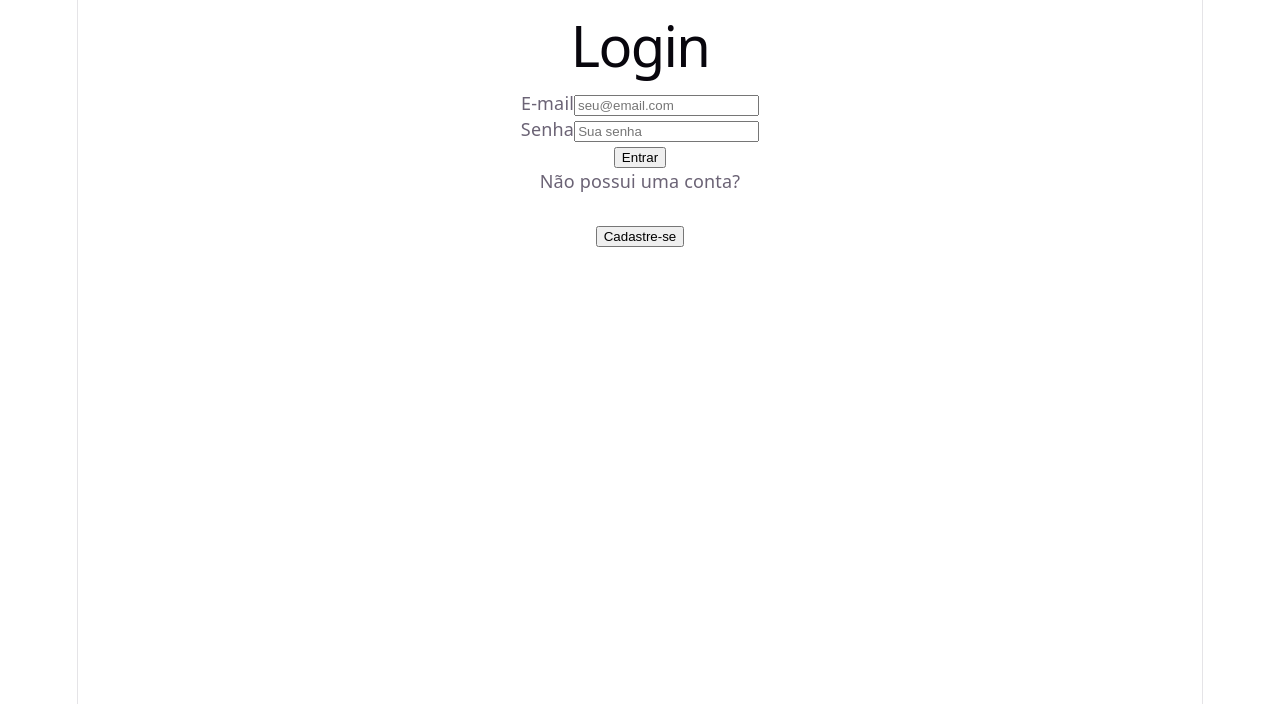
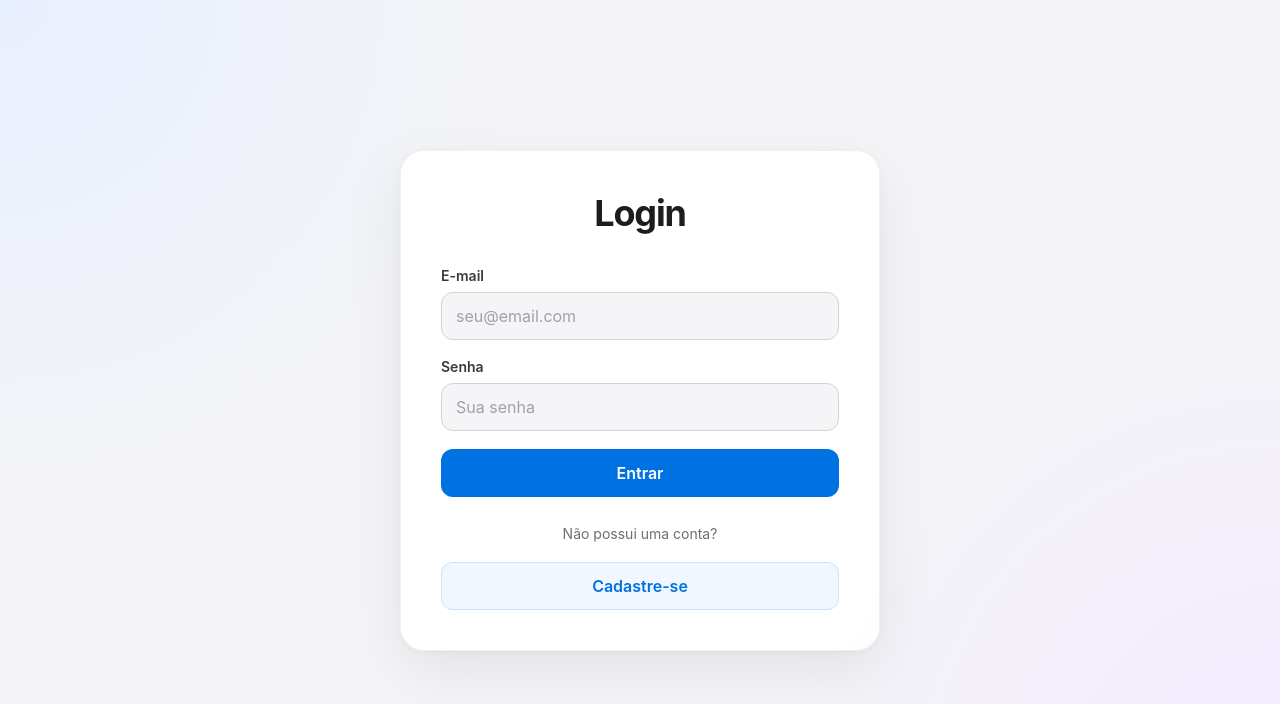
Before and after one commit to gaabrielmunhoz/atividade-somativa-2-tecnologias-devweb, a React (Vite) app: page / in a window 1280 px wide. Shown: the top 704 px of the page. Built offline with nearby package versions, Linux system fonts and the light colour scheme; no server answers.

Commit message:
atualização do css

```diff
--- a/src/App.css
+++ b/src/App.css
@@ -1,184 +1,332 @@
-.counter {
+#root > div {
+  width: 100%;
+  min-height: 100vh;
+
+  display: flex;
+  align-items: center;
+  justify-content: center;
+
+  padding: 40px 20px;
+}
+
+/* Card principal de cada página */
+#root > div > div {
+  width: 100%;
+  max-width: 480px;
+
+  background: rgba(255, 255, 255, 0.92);
+
+  border: 1px solid rgba(0, 0, 0, 0.06);
+  border-radius: 24px;
+
+  padding: 40px;
+
+  box-shadow:
+    0 20px 60px rgba(0, 0, 0, 0.08),
+    0 2px 8px rgba(0, 0, 0, 0.04);
+
+  backdrop-filter: blur(20px);
+  -webkit-backdrop-filter: blur(20px);
+
+  animation: aparecer 0.4s ease;
+}
+
+/* Remove interferência da div extra do Cadastro */
+#root > div > div > div {
+  width: 100%;
+}
+
+/* Títulos */
+h1 {
+  margin: 0 0 32px;
+
+  color: #1d1d1f;
+
+  font-size: 36px;
+  font-weight: 700;
+  letter-spacing: -1.2px;
+
+  text-align: center;
+}
+
+/* Formulários */
+form {
+  width: 100%;
+
+  display: flex;
+  flex-direction: column;
+
+  text-align: left;
+}
+
+/* Labels */
+label {
+  display: block;
+
+  margin: 0 0 8px;
+
+  color: #3a3a3c;
+
+  font-size: 14px;
+  font-weight: 600;
+}
+
+/* Inputs */
+input {
+  width: 100%;
+  height: 48px;
+
+  padding: 0 14px;
+
+  margin-bottom: 18px;
+
+  color: #1d1d1f;
+  background: #f5f5f7;
+
+  border: 1px solid #d2d2d7;
+  border-radius: 12px;
+
+  outline: none;
+
+  transition:
+    border-color 0.2s ease,
+    box-shadow 0.2s ease,
+    background 0.2s ease;
+}
+
+input::placeholder {
+  color: #a1a1a6;
+}
+
+input:hover {
+  border-color: #b5b5ba;
+}
+
+input:focus {
+  background: #ffffff;
+
+  border-color: #0071e3;
+
+  box-shadow:
+    0 0 0 3px rgba(0, 113, 227, 0.12);
+}
+
+/* Campo de data */
+input[type="date"] {
+  color: #3a3a3c;
+}
+
+/* Remove os BRs visuais porque usamos gap/margens pelo CSS */
+form br {
+  display: none;
+}
+
+/* Botões */
+button {
+  width: 100%;
+  min-height: 48px;
+
+  padding: 12px 18px;
+
+  color: #ffffff;
+  background: #0071e3;
+
+  border-radius: 12px;
+
+  font-weight: 600;
+
+  cursor: pointer;
+
+  transition:
+    background 0.2s ease,
+    transform 0.15s ease,
+    box-shadow 0.2s ease;
+}
+
+button:hover {
+  background: #0077ed;
+
+  box-shadow:
+    0 8px 20px rgba(0, 113, 227, 0.2);
+
+  transform: translateY(-1px);
+}
+
+button:active {
+  transform: translateY(0);
+  box-shadow: none;
+}
+
+button:focus-visible {
+  outline: 3px solid rgba(0, 113, 227, 0.25);
+  outline-offset: 3px;
+}
+
+/* Mensagens */
+form p {
+  margin-top: 16px;
+
+  color: #d70015;
+
+  font-size: 14px;
+  line-height: 1.5;
+
+  text-align: center;
+}
+
+/* Texto abaixo do formulário de login */
+form + p {
+  margin: 28px 0 10px;
+
+  color: #6e6e73;
+
+  font-size: 14px;
+
+  text-align: center;
+}
+
+/* Remove espaço criado pelos BRs fora do formulário */
+#root > div > div > br {
+  display: none;
+}
+
+/* Botão secundário, como "Cadastre-se" e "Sair" */
+form ~ button,
+#root > div > div > button {
+  margin-top: 10px;
+
+  color: #0071e3;
+  background: #f0f7ff;
+
+  border: 1px solid rgba(0, 113, 227, 0.15);
+}
+
+form ~ button:hover,
+#root > div > div > button:hover {
+  background: #e5f2ff;
+
+  box-shadow: none;
+}
+
+/* Área de dados da página Principal */
+h1 + p {
+  margin-bottom: 20px;
+}
+
+/* Div que contém os dados do usuário */
+#root > div > div > div:not(:only-child) {
+  margin-bottom: 24px;
+}
+
+/* Parágrafos da Principal */
+#root > div > div > div p {
+  margin: 0;
+
+  padding: 14px 16px;
+
+  color: #3a3a3c;
+  background: #f5f5f7;
+
+  border-bottom: 1px solid #e5e5ea;
+
+  font-size: 15px;
+  line-height: 1.5;
+}
+
+#root > div > div > div p:first-child {
+  border-radius: 12px 12px 0 0;
+}
+
+#root > div > div > div p:last-child {
+  border-bottom: 0;
+  border-radius: 0 0 12px 12px;
+}
+
+/* Quando só existe um parágrafo */
+#root > div > div > div p:only-child {
+  border-radius: 12px;
+}
+
+/* Loading */
+#root > div > p {
+  color: #6e6e73;
+
   font-size: 16px;
-  padding: 5px 10px;
-  border-radius: 5px;
-  color: var(--accent);
-  background: var(--accent-bg);
-  border: 2px solid transparent;
-  transition: border-color 0.3s;
-  margin-bottom: 24px;
+  font-weight: 500;
 
-  &:hover {
-    border-color: var(--accent-border);
+  text-align: center;
+}
+
+/* Animação de entrada */
+@keyframes aparecer {
+  from {
+    opacity: 0;
+    transform: translateY(12px);
   }
-  &:focus-visible {
-    outline: 2px solid var(--accent);
-    outline-offset: 2px;
+
+  to {
+    opacity: 1;
+    transform: translateY(0);
   }
 }
 
-.hero {
-  position: relative;
-
-  .base,
-  .framework,
-  .vite {
-    inset-inline: 0;
-    margin: 0 auto;
+/* Responsividade */
+@media (max-width: 600px) {
+  #root > div {
+    padding: 20px 14px;
   }
 
-  .base {
-    width: 170px;
-    position: relative;
-    z-index: 0;
+  #root > div > div {
+    padding: 28px 22px;
+
+    border-radius: 20px;
   }
 
-  .framework,
-  .vite {
-    position: absolute;
+  h1 {
+    margin-bottom: 26px;
+
+    font-size: 30px;
   }
 
-  .framework {
-    z-index: 1;
-    top: 34px;
-    height: 28px;
-    transform: perspective(2000px) rotateZ(300deg) rotateX(44deg) rotateY(39deg)
-      scale(1.4);
+  input {
+    height: 46px;
   }
 
-  .vite {
-    z-index: 0;
-    top: 107px;
-    height: 26px;
-    width: auto;
-    transform: perspective(2000px) rotateZ(300deg) rotateX(40deg) rotateY(39deg)
-      scale(0.8);
+  button {
+    min-height: 46px;
   }
 }
 
-#center {
-  display: flex;
-  flex-direction: column;
-  gap: 25px;
-  place-content: center;
-  place-items: center;
-  flex-grow: 1;
-
-  @media (max-width: 1024px) {
-    padding: 32px 20px 24px;
-    gap: 18px;
-  }
+.botao-sair {
+  color: #ffffff !important;
+  background: #d70015 !important;
+  border: 1px solid #d70015 !important;
 }
 
-#next-steps {
-  display: flex;
-  border-top: 1px solid var(--border);
-  text-align: left;
+.botao-sair:hover {
+  background: #b80012 !important;
+  border-color: #b80012 !important;
 
-  & > div {
-    flex: 1 1 0;
-    padding: 32px;
-    @media (max-width: 1024px) {
-      padding: 24px 20px;
-    }
-  }
-
-  .icon {
-    margin-bottom: 16px;
-    width: 22px;
-    height: 22px;
-  }
-
-  @media (max-width: 1024px) {
-    flex-direction: column;
-    text-align: center;
-  }
+  box-shadow:
+    0 8px 20px rgba(215, 0, 21, 0.2) !important;
 }
 
-#docs {
-  border-right: 1px solid var(--border);
+.botao-cancelar {
+  margin-top: 12px;
 
-  @media (max-width: 1024px) {
-    border-right: none;
-    border-bottom: 1px solid var(--border);
-  }
+  color: #d70015;
+  background: #fff2f4;
+
+  border: 1px solid #d70015;
 }
 
-#next-steps ul {
-  list-style: none;
-  padding: 0;
-  display: flex;
-  gap: 8px;
-  margin: 32px 0 0;
+.botao-cancelar:hover {
+  color: #b80012;
+  background: rgba(215, 0, 21, 0.06);
 
-  .logo {
-    height: 18px;
-  }
+  border-color: #b80012;
 
-  a {
-    color: var(--text-h);
-    font-size: 16px;
-    border-radius: 6px;
-    background: var(--social-bg);
-    display: flex;
-    padding: 6px 12px;
-    align-items: center;
-    gap: 8px;
-    text-decoration: none;
-    transition: box-shadow 0.3s;
+  box-shadow: none;
 
-    &:hover {
-      box-shadow: var(--shadow);
-    }
-    .button-icon {
-      height: 18px;
-      width: 18px;
-    }
-  }
-
-  @media (max-width: 1024px) {
-    margin-top: 20px;
-    flex-wrap: wrap;
-    justify-content: center;
-
-    li {
-      flex: 1 1 calc(50% - 8px);
-    }
-
-    a {
-      width: 100%;
-      justify-content: center;
-      box-sizing: border-box;
-    }
-  }
+  transform: none;
 }
-
-#spacer {
-  height: 88px;
-  border-top: 1px solid var(--border);
-  @media (max-width: 1024px) {
-    height: 48px;
-  }
-}
-
-.ticks {
-  position: relative;
-  width: 100%;
-
-  &::before,
-  &::after {
-    content: '';
-    position: absolute;
-    top: -4.5px;
-    border: 5px solid transparent;
-  }
-
-  &::before {
-    left: 0;
-    border-left-color: var(--border);
-  }
-  &::after {
-    right: 0;
-    border-right-color: var(--border);
-  }
-}
--- a/src/index.css
+++ b/src/index.css
@@ -1,111 +1,52 @@
 :root {
-  --text: #6b6375;
-  --text-h: #08060d;
-  --bg: #fff;
-  --border: #e5e4e7;
-  --code-bg: #f4f3ec;
-  --accent: #aa3bff;
-  --accent-bg: rgba(170, 59, 255, 0.1);
-  --accent-border: rgba(170, 59, 255, 0.5);
-  --social-bg: rgba(244, 243, 236, 0.5);
-  --shadow:
-    rgba(0, 0, 0, 0.1) 0 10px 15px -3px, rgba(0, 0, 0, 0.05) 0 4px 6px -2px;
+  font-family:
+    Inter,
+    -apple-system,
+    BlinkMacSystemFont,
+    "Segoe UI",
+    Roboto,
+    Helvetica,
+    Arial,
+    sans-serif;
 
-  --sans: system-ui, 'Segoe UI', Roboto, sans-serif;
-  --heading: system-ui, 'Segoe UI', Roboto, sans-serif;
-  --mono: ui-monospace, Consolas, monospace;
+  color: #1d1d1f;
+  background: #f5f5f7;
 
-  font: 18px/145% var(--sans);
-  letter-spacing: 0.18px;
-  color-scheme: light dark;
-  color: var(--text);
-  background: var(--bg);
   font-synthesis: none;
   text-rendering: optimizeLegibility;
   -webkit-font-smoothing: antialiased;
   -moz-osx-font-smoothing: grayscale;
-
-  @media (max-width: 1024px) {
-    font-size: 16px;
-  }
 }
 
-@media (prefers-color-scheme: dark) {
-  :root {
-    --text: #9ca3af;
-    --text-h: #f3f4f6;
-    --bg: #16171d;
-    --border: #2e303a;
-    --code-bg: #1f2028;
-    --accent: #c084fc;
-    --accent-bg: rgba(192, 132, 252, 0.15);
-    --accent-border: rgba(192, 132, 252, 0.5);
-    --social-bg: rgba(47, 48, 58, 0.5);
-    --shadow:
-      rgba(0, 0, 0, 0.4) 0 10px 15px -3px, rgba(0, 0, 0, 0.25) 0 4px 6px -2px;
-  }
+* {
+  box-sizing: border-box;
+}
 
-  #social .button-icon {
-    filter: invert(1) brightness(2);
-  }
+html {
+  min-height: 100%;
 }
 
 body {
   margin: 0;
+  min-width: 320px;
+  min-height: 100vh;
+
+  background:
+    radial-gradient(circle at top left, #e8efff 0, transparent 35%),
+    radial-gradient(circle at bottom right, #f2eaff 0, transparent 35%),
+    #f5f5f7;
+}
+
+button,
+input {
+  font: inherit;
+}
+
+button {
+  border: 0;
 }
 
 #root {
-  width: 1126px;
-  max-width: 100%;
-  margin: 0 auto;
-  text-align: center;
-  border-inline: 1px solid var(--border);
-  min-height: 100svh;
-  display: flex;
-  flex-direction: column;
-  box-sizing: border-box;
+  min-height: 100vh;
+  width: 100%;
 }
-
-h1,
-h2 {
-  font-family: var(--heading);
-  font-weight: 500;
-  color: var(--text-h);
-}
-
-h1 {
-  font-size: 56px;
-  letter-spacing: -1.68px;
-  margin: 32px 0;
-  @media (max-width: 1024px) {
-    font-size: 36px;
-    margin: 20px 0;
-  }
-}
-h2 {
-  font-size: 24px;
-  line-height: 118%;
-  letter-spacing: -0.24px;
-  margin: 0 0 8px;
-  @media (max-width: 1024px) {
-    font-size: 20px;
-  }
-}
-p {
-  margin: 0;
-}
-
-code,
-.counter {
-  font-family: var(--mono);
-  display: inline-flex;
-  border-radius: 4px;
-  color: var(--text-h);
-}
-
-code {
-  font-size: 15px;
-  line-height: 135%;
-  padding: 4px 8px;
-  background: var(--code-bg);
-}
```
